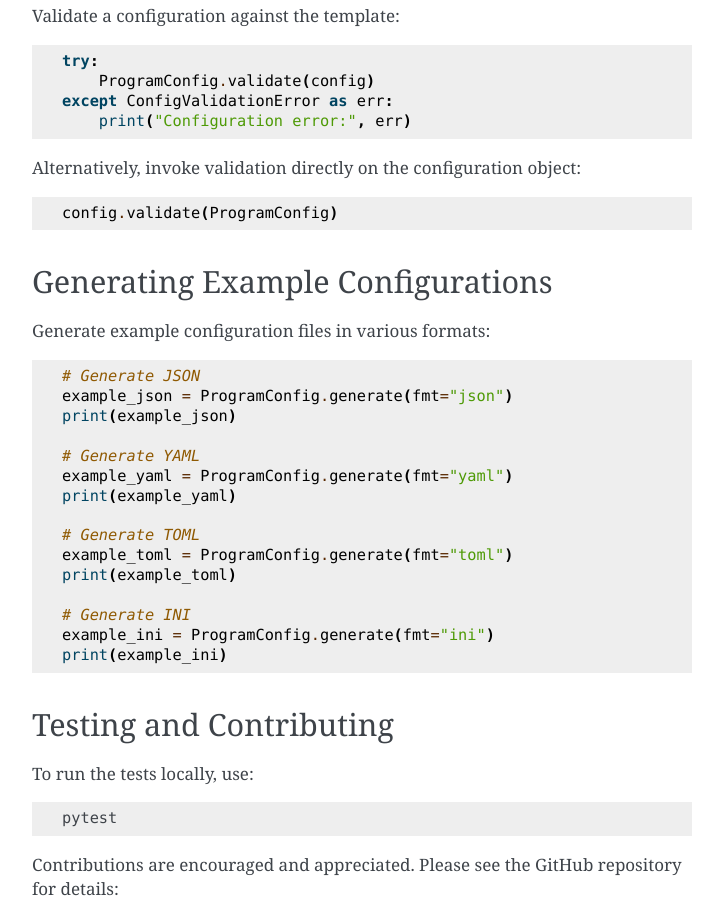
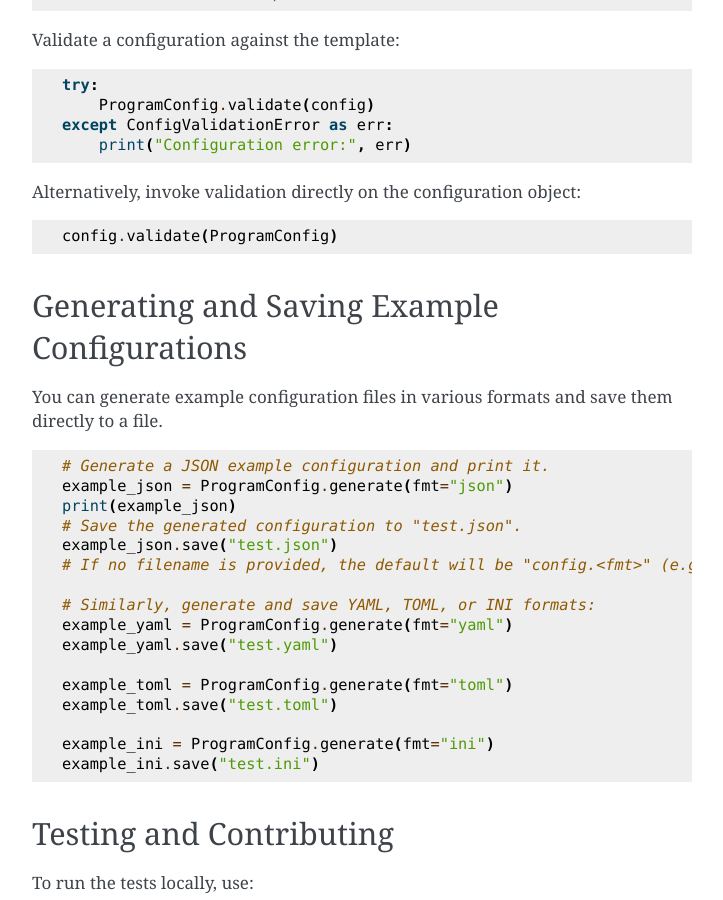
Before and after one commit to danielkorkin/loadcfg, a Sphinx documentation site: the page built from docs/usage.rst, in a window 1280 px wide and 900 px high, scrolled down 1592 px. Shown: the whole window, without its empty margins (388-1111 px from the left). Built offline with Sphinx 7.4.7, drawn with Linux system fonts in a browser that asks for light colours; some of the changed text lies outside the part shown.

Commit message:
docs and tests

```diff
--- a/docs/usage.rst
+++ b/docs/usage.rst
@@ -1,7 +1,7 @@
 Usage Example
 =============
 
-This guide demonstrates how to use **loadcfg** to load, validate, and generate configuration files in various formats.
+This guide demonstrates how to use **loadcfg** to load, validate, and generate configuration files in various formats—and how to save the generated configuration to a file.
 
 Installation
 ------------
@@ -94,28 +94,29 @@ Alternatively, invoke validation directly on the configuration object:
 
     config.validate(ProgramConfig)
 
-Generating Example Configurations
------------------------------------
+Generating and Saving Example Configurations
+----------------------------------------------
 
-Generate example configuration files in various formats:
+You can generate example configuration files in various formats and save them directly to a file.
 
 .. code-block:: python
 
-    # Generate JSON
+    # Generate a JSON example configuration and print it.
     example_json = ProgramConfig.generate(fmt="json")
     print(example_json)
+    # Save the generated configuration to "test.json".
+    example_json.save("test.json")
+    # If no filename is provided, the default will be "config.<fmt>" (e.g. "config.json").
 
-    # Generate YAML
+    # Similarly, generate and save YAML, TOML, or INI formats:
     example_yaml = ProgramConfig.generate(fmt="yaml")
-    print(example_yaml)
+    example_yaml.save("test.yaml")
 
-    # Generate TOML
     example_toml = ProgramConfig.generate(fmt="toml")
-    print(example_toml)
+    example_toml.save("test.toml")
 
-    # Generate INI
     example_ini = ProgramConfig.generate(fmt="ini")
-    print(example_ini)
+    example_ini.save("test.ini")
 
 Testing and Contributing
 ------------------------
```
Also changed, not shown: 1 other file.
